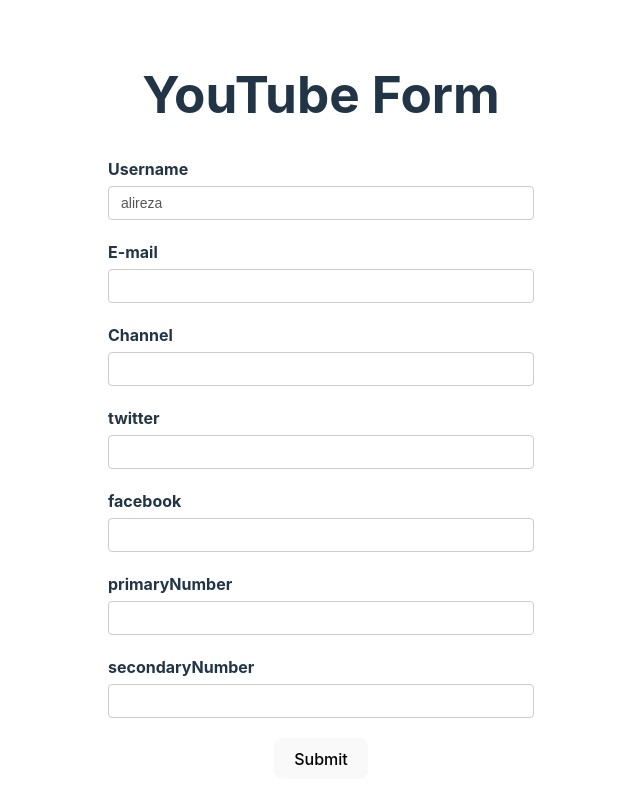
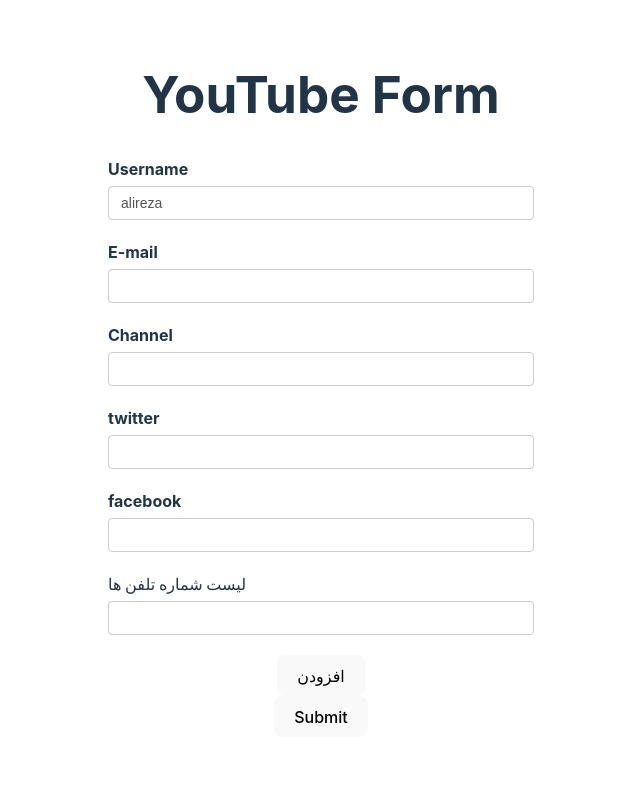
Before and after one commit to srbadni/React-Hook-Form-Tutorials, a React (Vite) app: page / in a window 1280 px wide. Shown: the top 804 px of the page, without its empty margins (319-959 px from the left). Built offline with nearby package versions, Linux system fonts and the light colour scheme.

Commit message:
dynamic fields

```diff
--- a/src/components/YoutubeForm.tsx
+++ b/src/components/YoutubeForm.tsx
@@ -1,4 +1,4 @@
-import {useForm} from "react-hook-form";
+import {useForm, useFieldArray} from "react-hook-form";
 import {DevTool} from "@hookform/devtools";
 
 type FormValues = {
@@ -9,7 +9,9 @@
         twitter: string,
         facebook: string,
     },
-    phoneNumbers: string[]
+    phoneNumbers: {
+        number: string
+    }[]
 };
 
 export const YouTubeForm = () => {
@@ -22,10 +24,16 @@
                 twitter: "",
                 facebook: ""
             },
-            phoneNumbers: ["", ""]
+            phoneNumbers: [{
+                number: ""
+            }]
         },
     });
     const {register, control, handleSubmit, formState: {errors}} = form;
+    const {fields, append, remove} = useFieldArray({
+        name: "phoneNumbers",
+        control
+    })
 
     const onSubmit = (data: FormValues) => {
         console.log("Form submitted", data);
@@ -82,14 +90,28 @@
                     <input type="text" id="facebook" {...register("social.facebook")} />
                 </div>
 
-                <div className="form-control">
-                    <label htmlFor="primaryNumber">primaryNumber</label>
-                    <input type="text" id="primaryNumber" {...register("phoneNumbers.0")} />
-                </div>
-
-                <div className="form-control">
-                    <label htmlFor="secondaryNumber">secondaryNumber</label>
-                    <input type="text" id="secondaryNumber" {...register("phoneNumbers.1")} />
+                <div>
+                    <label>لیست شماره تلفن ها</label>
+                    <div>
+                        {
+                            fields.map((field, index) => {
+                                return <div key={field.id} className="form-control">
+                                    <input type="text" {...register(`phoneNumbers.${index}.number`)}/>
+                                    {
+                                        index > 0 && (
+                                            <button onClick={() => remove(index)} type="button">حذف کردن</button>
+                                        )
+                                    }
+                                </div>
+                            })
+                        }
+                        <button type="button" onClick={() => {
+                            append({
+                                number: ""
+                            })
+                        }
+                        }>افزودن</button>
+                    </div>
                 </div>
 
                 <button>Submit</button>
```
